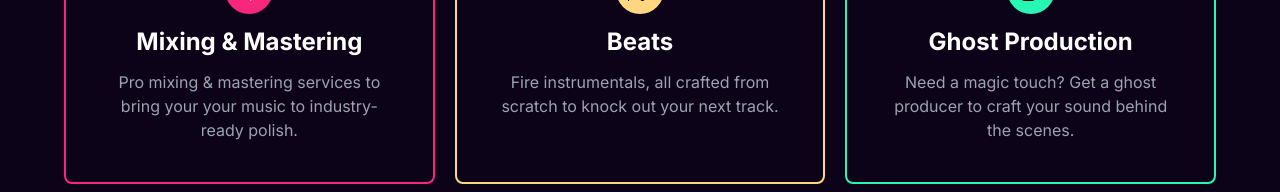
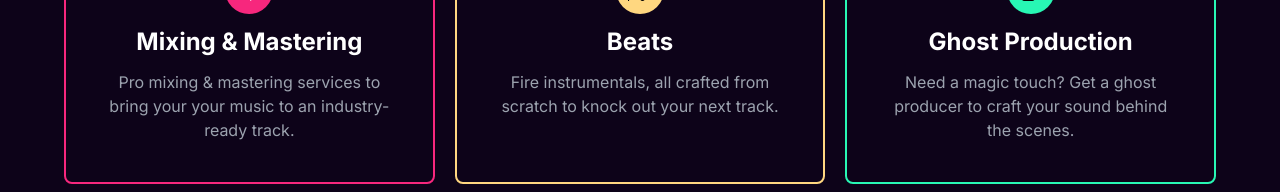
Before and after one commit to Okeke-Divine/Prod-Kayks, a Next.js app: page / in a window 1280 px wide. Shown: the part 3296-3488 px from the top of the page. Built offline with nearby package versions, Linux system fonts and the light colour scheme.

Commit message:
Updated the services

```diff
--- a/src/components/home/Services.jsx
+++ b/src/components/home/Services.jsx
@@ -13,7 +13,7 @@ export default function Services() {
         <div className="grid gap-5 grid-cols-1 md:grid-cols-3 mt-5">
           <ServiceItem
             title="Mixing & Mastering"
-            desc="Pro mixing & mastering services to bring your your music to industry-ready polish."
+            desc="Pro mixing & mastering services to bring your your music to an industry-ready track."
             iconClass="fi fi-tr-waveform-path"
             col={{
                 border_col: "border-[rgb(247,39,125)]",
```
